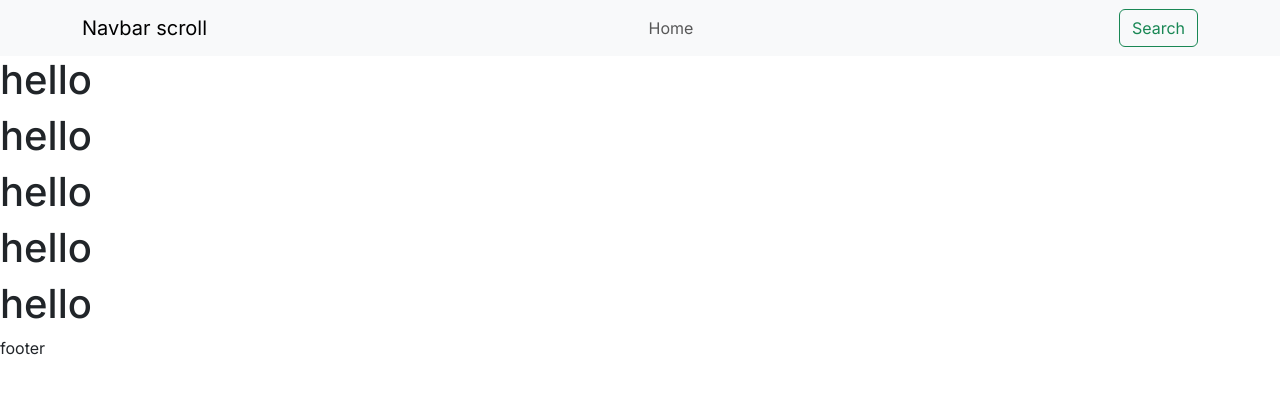
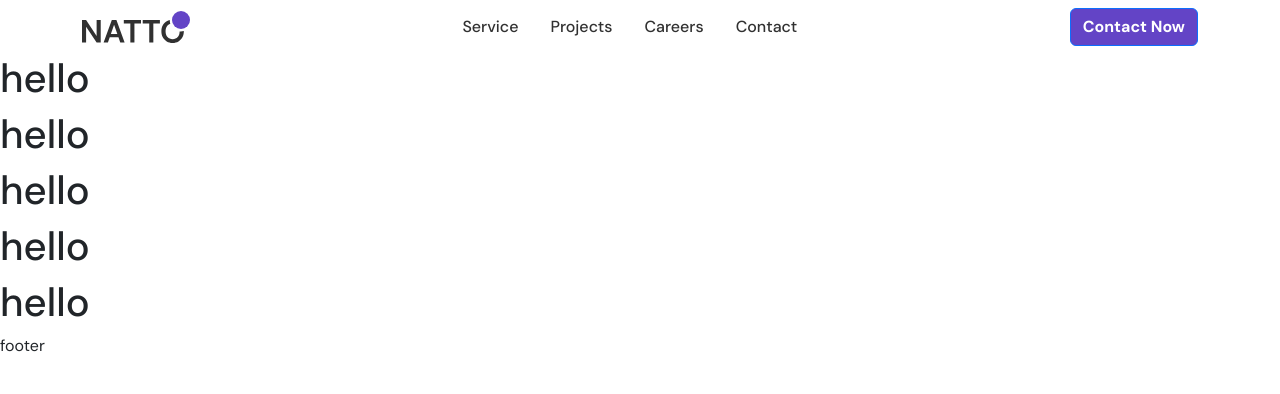
Before and after one commit to smanas1/portfolio, a Next.js app: page / in a window 1280 px wide. Shown: the top 394 px of the page. Built offline with nearby package versions, Linux system fonts and the light colour scheme.

Commit message:
nav complete

```diff
--- a/src/Layout/HeaderNav.js
+++ b/src/Layout/HeaderNav.js
@@ -1,16 +1,24 @@
 "use client";
 import Button from "react-bootstrap/Button";
 import Container from "react-bootstrap/Container";
-import Form from "react-bootstrap/Form";
 import Nav from "react-bootstrap/Nav";
 import Navbar from "react-bootstrap/Navbar";
-import NavDropdown from "react-bootstrap/NavDropdown";
+import menu from "@/components/menu";
+import "../app/style/globals.scss";
+import { DM_Sans } from "next/font/google";
+import Link from "next/link";
+import Logo from "@/img/logo";
+
+const DMSans = DM_Sans({ subsets: ["latin"], weight: ["500"] });
 
 const HeaderNav = () => {
   return (
-    <Navbar expand="lg" className="bg-body-tertiary">
+    <>
+      <Navbar expand="lg" className="">
         <Container>
-        <Navbar.Brand href="#">Navbar scroll</Navbar.Brand>
+          <Link href="#">
+            <Logo />
+          </Link>
           <Navbar.Toggle aria-controls="navbarScroll" />
           <Navbar.Collapse id="navbarScroll">
             <Nav
@@ -18,13 +26,20 @@
               style={{ maxHeight: "100px" }}
               navbarScroll
             >
-            <Nav.Link href="#action1">Home</Nav.Link>
+              {menu.map((item, i) => (
+                <Link style={DMSans.style} className="mx-3" key={i} href="#">
+                  {item.title}
+                </Link>
+              ))}
             </Nav>
 
-          <Button variant="outline-success">Search</Button>
+            <Button className="nav-btn" variant="primary">
+              Contact Now
+            </Button>
           </Navbar.Collapse>
         </Container>
       </Navbar>
+    </>
   );
 };
 
--- /dev/null
+++ b/src/Layout/header.scss
@@ -0,0 +1,10 @@
+nav {
+  a {
+    color: $black-color;
+    text-decoration: none;
+  }
+  button {
+    background-color: $main !important;
+    font-weight: bold !important;
+  }
+}
--- /dev/null
+++ b/src/app/style/_reset.scss
@@ -0,0 +1,14 @@
+@import url("https://fonts.googleapis.com/css2?family=DM+Sans:ital,wght@0,100;0,200;0,300;0,400;0,500;0,600;0,700;0,800;0,900;0,1000;1,100;1,200;1,300;1,400;1,500;1,600;1,700;1,800;1,900;1,1000&display=swap");
+
+* {
+  margin: 0;
+  padding: 0;
+  font-family: "DM Sans", sans-serif !important;
+}
+a {
+  text-decoration: none;
+}
+ul,
+ol {
+  list-style-type: none;
+}
--- /dev/null
+++ b/src/app/style/_variables.scss
@@ -0,0 +1,3 @@
+$black-color: #313131;
+$gray: #626262;
+$main: #6344c6;
--- a/src/sass/global.scss
+++ b/src/app/style/globals.scss
@@ -1,3 +1,5 @@
 @import "./variables";
 @import "./reset";
 @import "./breakpoints";
+// header
+@import "../../Layout/header";
--- /dev/null
+++ b/src/components/menu.js
@@ -0,0 +1,16 @@
+const menu = [
+  {
+    title: "Service",
+  },
+  {
+    title: "Projects",
+  },
+  {
+    title: "Careers",
+  },
+  {
+    title: "Contact",
+  },
+];
+
+export default menu;
--- /dev/null
+++ b/src/img/logo.js
@@ -0,0 +1,20 @@
+function Logo() {
+  return (
+    <svg
+      width={108}
+      height={32}
+      viewBox="0 0 108 32"
+      fill="none"
+      xmlns="http://www.w3.org/2000/svg"
+    >
+      <circle cx={99} cy={9} r={9} fill="#6344C6" />
+      <path
+        fillRule="evenodd"
+        clipRule="evenodd"
+        d="M101.82 20.0883C101.821 20.159 101.821 20.23 101.821 20.3012C101.821 22.5838 101.352 24.5998 100.413 26.3492C99.4743 28.0772 98.1623 29.4318 96.477 30.4132C94.7917 31.3945 92.8397 31.8852 90.621 31.8852C88.381 31.8852 86.4183 31.3945 84.733 30.4132C83.069 29.4318 81.757 28.0772 80.797 26.3492C79.8583 24.5998 79.389 22.5838 79.389 20.3012C79.389 18.0185 79.8583 16.0132 80.797 14.2852C81.757 12.5358 83.069 11.1705 84.733 10.1892C85.6796 9.63799 86.7137 9.2416 87.8352 9C87.8278 9.16612 87.824 9.3332 87.824 9.50116C87.824 10.6223 87.9917 11.7043 88.3035 12.7234C87.2121 13.0593 86.278 13.6545 85.501 14.5092C84.221 15.9172 83.581 17.8478 83.581 20.3012C83.581 22.7545 84.221 24.6852 85.501 26.0932C86.781 27.5012 88.4877 28.2052 90.621 28.2052C92.7543 28.2052 94.4503 27.5012 95.709 26.0932C96.9653 24.7112 97.6051 22.8258 97.6283 20.4369C98.0211 20.4794 98.42 20.5012 98.824 20.5012C99.8624 20.5012 100.867 20.3573 101.82 20.0883ZM0 31.5012V9.10117H4.096L14.624 24.8772V9.10117H18.72V31.5012H14.624L4.096 15.7572V31.5012H0ZM21.6225 31.5012L29.8145 9.10117H34.4225L42.6145 31.5012H38.2625L36.4705 26.3172H27.7345L25.9105 31.5012H21.6225ZM28.8545 23.1172H35.3505L32.0865 13.8052L28.8545 23.1172ZM48.341 12.3972V31.5012H52.437V12.3972H58.997V9.10117H41.813V12.3972H48.341ZM67.2472 31.5012V12.3972H60.7192V9.10117H77.9033V12.3972H71.3432V31.5012H67.2472Z"
+        fill="#313131"
+      />
+    </svg>
+  );
+}
+export default Logo;
--- a/src/sass/_reset.scss
+++ /dev/null
@@ -1,11 +0,0 @@
-* {
-  margin: 0;
-  padding: 0;
-}
-a {
-  text-decoration: none;
-}
-ul,
-ol {
-  list-style-type: none;
-}
```
Also changed, not shown: src/app/style/_breakpoints.scss (renamed from src/sass/_breakpoints.scss), src/sass/_variables.scss (deleted), src/style/globals.css (deleted). Lines whose indentation alone changed are shown as unchanged.
